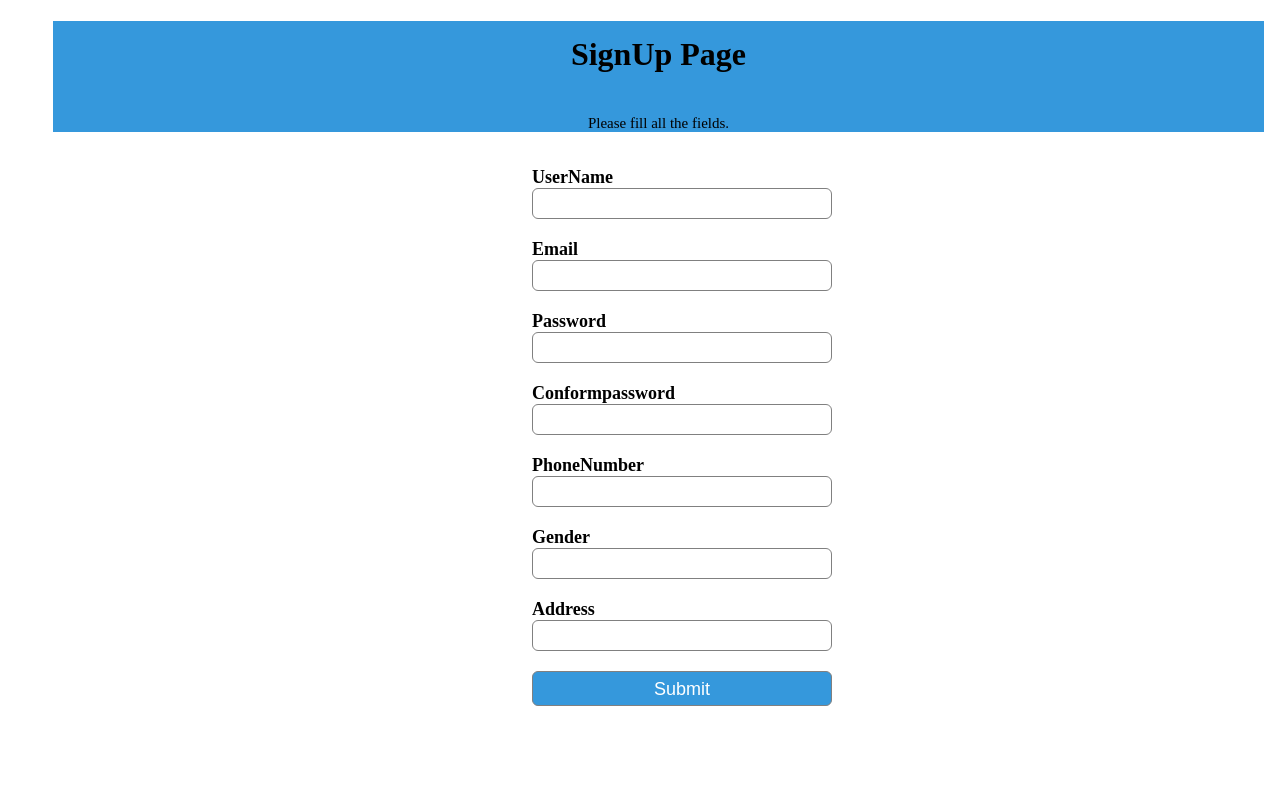
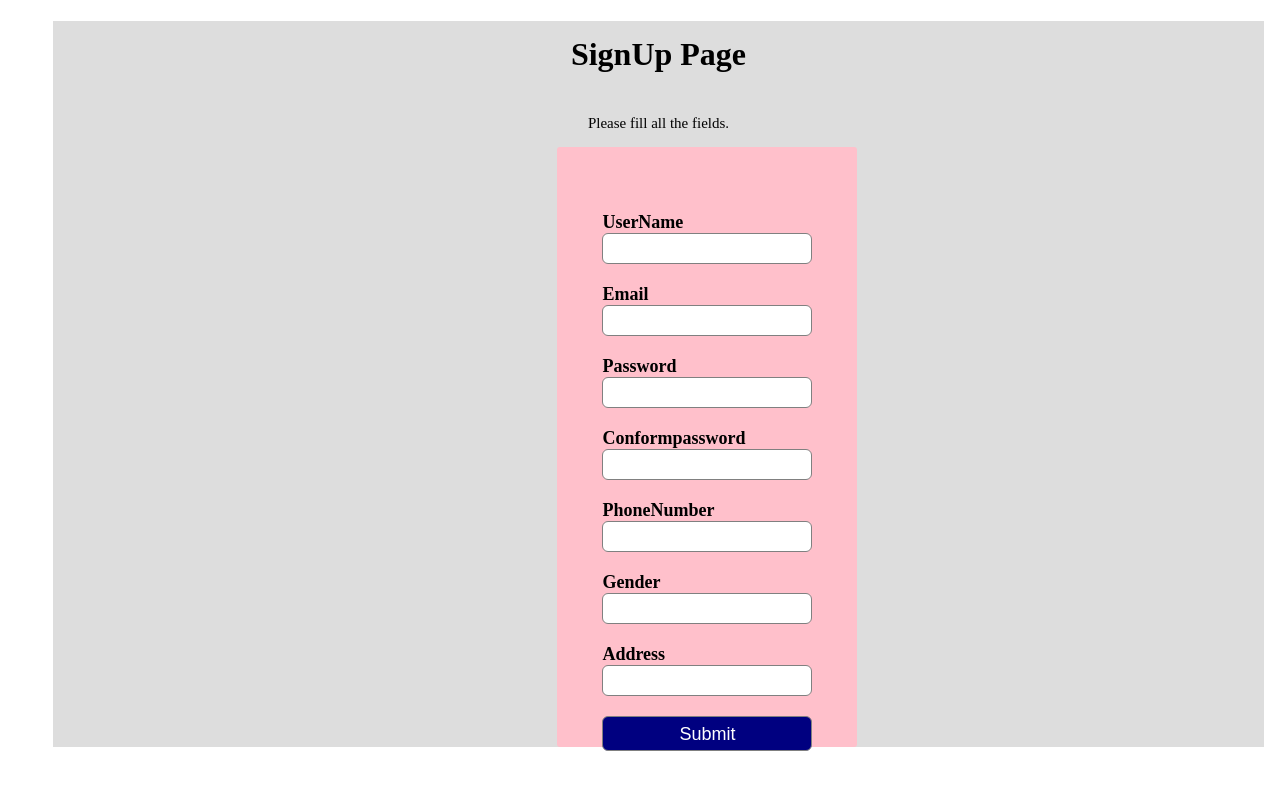
Before and after one commit to HemalathaBommireddy/E_Commers_Suta_website, an Angular app: page /signup in a window 1280 px wide. Shown: the top 790 px of the page. Built offline with nearby package versions, Linux system fonts and the light colour scheme.

Commit message:
signup Page updated

```diff
--- a/src/app/signup/signup.component.css
+++ b/src/app/signup/signup.component.css
@@ -2,7 +2,8 @@
 
 body {
 
-  background-color: #3598dc;
+  background-color: #ddd;
+  background-size:cover;
 
   margin-left:45px;
   padding:0;
@@ -10,9 +11,11 @@ body {
 
 }
  .container{
-   position: absolute;
-   width: 300px;
-   height:300px;
+   position: relative;
+   z-index: 1;
+   background:rgba(7,195,0.8);
+
+
     /* Center form on page horizontally  */
     left: 40%;
     margin-left: -150px;
@@ -21,11 +24,12 @@ body {
   /* Add padding to container elements */
  .container
   {
-  width: 360px;
+  width:360px;
   height: 600px;
-  margin: auto;
-  background-color: white;
+  margin: 0 auto 100px;
+  background-color:pink;
   border-radius: 3px;
+  padding: 45px;
  }
 
  h1 {
@@ -55,7 +59,7 @@ body {
   height: 35px;
   margin-top: 20px;
   border: none;
-  background-color: #3598dc;
+  background-color:navy;
   color: white;
   font-size: 18px;
   }
```
